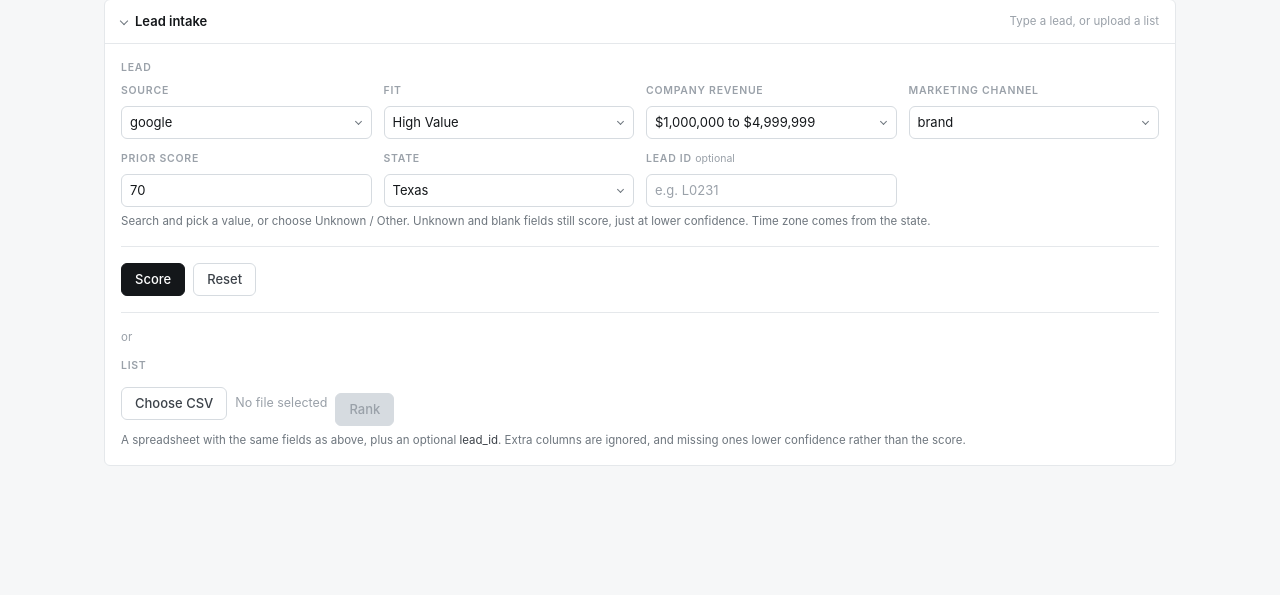
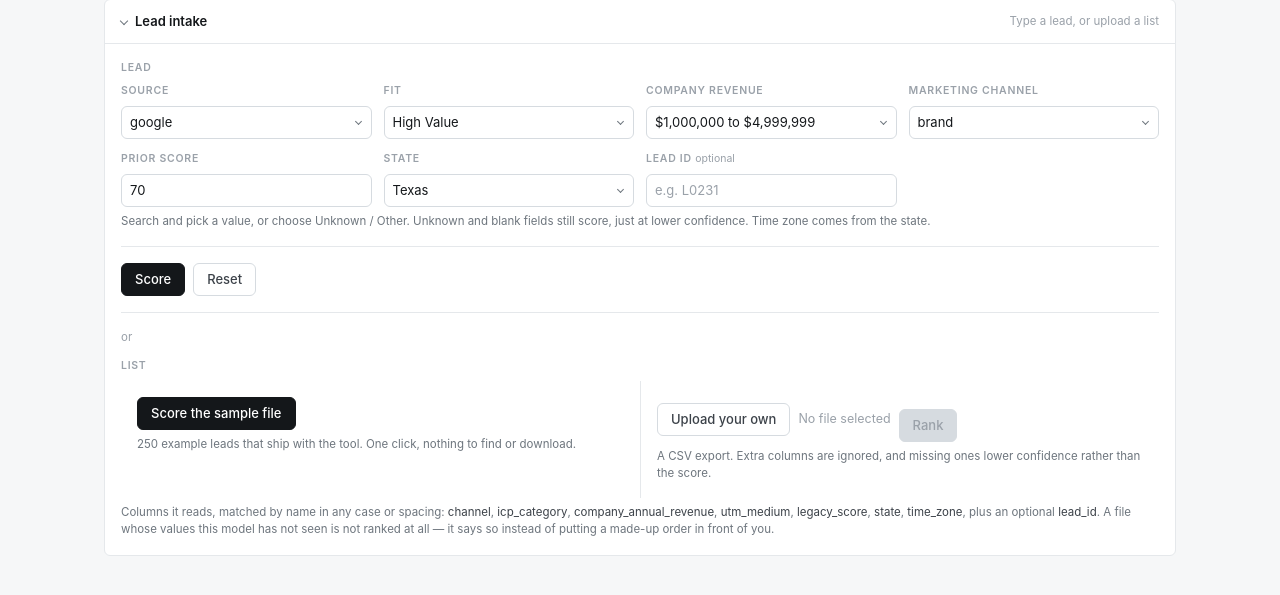
Before and after one commit to dylanglatt/gtm-lead-scorer, a Flask app: page / in a window 1280 px wide. Shown: the part 150-745 px from the top of the page. Run offline with Flask 3, Linux system fonts and the light colour scheme; parts of the project's set-up code (start-up, migrations or seed data) failed here and were passed over.

Commit message:
Offer the sample file as an equal option, and say which columns are read
The upload control was the only way to see a board, which asks a first-time
visitor to go find a CSV before the tool will show them anything. Two options now
sit side by side: score the sample file in one click, or upload your own.

It is labelled the sample, never "recent". Nobody arriving at a public link has
recents, and a label implying otherwise would be a small fiction in the first
thing they read.

Under both, the columns the tool actually reads, built from FIELDS — the same list
the CSV header map is built from, so it cannot drift from what is accepted.
Preventing a mismatched upload is cheaper than explaining one afterwards, and this
is the cheapest part of the whole change.

The refusal page names the columns it did read separately from the ones it did not
recognize, because those are different problems: an export from another CRM has
every column recognized and not one value familiar, and telling its owner to
rename headers that were already right would send them the wrong way.

```diff
--- a/templates/_intake.html
+++ b/templates/_intake.html
@@ -53,19 +53,47 @@
         <a class="btn ghost" href="/">Reset</a>
       </div>
     </form>
-    {# The upload stays a POST, then redirects to /results/<token> (Post/Redirect/Get). #}
+    {# Two ways to a board, given equal weight, because they answer different people.
+         Somebody who brought a CSV wants the upload; somebody who arrived from a link has
+         no file to hand and no reason to trust this yet, and a tool that demands one
+         before it will show anything is a wall in front of the only thing worth looking
+         at. Both are POSTs to routes that share _rank_bytes, so neither can show a board
+         the other would not.
+
+         Called the SAMPLE, never "recent". Nobody arriving here has recents, and a label
+         that implies otherwise would be a small fiction in the first thing they read.
+
+         The column list is the cheapest part of this whole change and probably the most
+         useful: preventing a mismatched upload beats explaining one afterwards. It is
+         built from FIELDS, the same list the CSV header map is built from, so it cannot
+         drift from what is actually accepted. #}
     <div class="orsep">or</div>
+    <div class="lbl">List</div>
+    <div class="two">
+      <div>
+        <form method="post" action="{{url_for('rank_sample')}}">
+          <button class="btn" type="submit">Score the sample file</button>
+        </form>
+        <p class="filehint">250 example leads that ship with the tool. One click, nothing
+          to find or download.</p>
+      </div>
+      <div>
         <form method="post" action="/rank" enctype="multipart/form-data" id="rankform">
-      <div class="lbl">List</div>
           <div class="filerow">
             <input type="file" name="csv" id="csvfile" accept=".csv" class="file-native">
-        <label class="btn ghost" for="csvfile">Choose CSV</label>
+            <label class="btn ghost" for="csvfile">Upload your own</label>
             <span class="filename none" id="csvname">No file selected</span>
             <button class="btn rank" type="submit" id="ranklist" disabled>Rank</button>
           </div>
-      <p class="filehint">A spreadsheet with the same fields as above, plus an optional
-        <span class="mono">lead_id</span>. Extra columns are ignored, and missing ones lower
+        </form>
+        <p class="filehint">A CSV export. Extra columns are ignored, and missing ones lower
           confidence rather than the score.</p>
-    </form>
+      </div>
+    </div>
+    <p class="filehint">Columns it reads, matched by name in any case or spacing:
+      {% for f in fields %}<span class="mono">{{f.field}}</span>{% if not loop.last %},
+      {% endif %}{% endfor %}, plus an optional <span class="mono">lead_id</span>. A file
+      whose values this model has not seen is not ranked at all — it says so instead of
+      putting a made-up order in front of you.</p>
   </div>
 </details>
--- a/templates/score.html
+++ b/templates/score.html
@@ -20,10 +20,15 @@
                 seen.{% else %}Too few of their values were ones this model has
                 seen.{% endif %}</div>
           {% endif %}
+          {# Only worth saying when something is actually absent. When every column was
+               found and the VALUES were the problem, repeating the same four names under
+               a different heading reads as a form letter. #}
+          {% if schema.read|length < schema.expected|length %}
           <div class="note">This tool scores on
             {% for label,name in schema.expected %}<span class="mono">{{name}}</span>{%
               if not loop.last %}, {% endif %}{% endfor %}, plus an optional
             <span class="mono">lead_id</span>. Header case and spacing do not matter.</div>
+          {% endif %}
           {% if schema.ignored %}
             <div class="note">Columns in your file that were not recognized:
               <span class="mono">{{schema.ignored|join(', ')}}</span>.</div>
```
Lines whose indentation alone changed are shown as unchanged.
